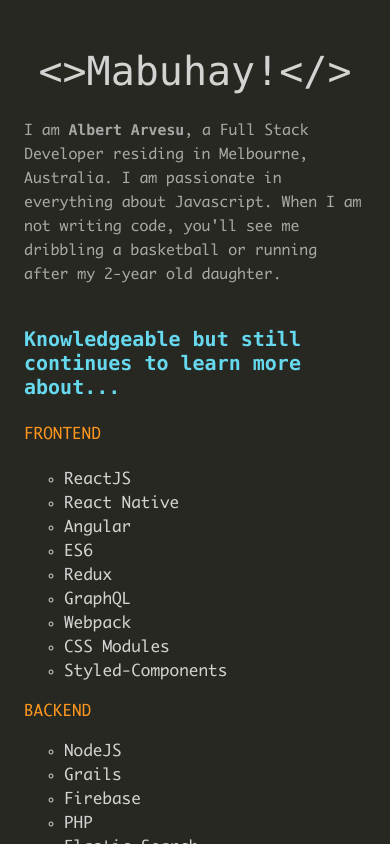
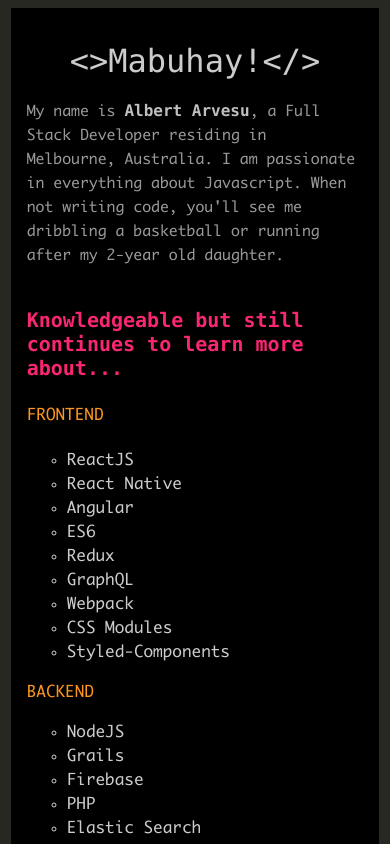
Before and after one commit to albertarvesu/albertarvesu.github.io, a React app: page / in a window 390 px wide. Shown: the top 844 px of the page. Built offline with nearby package versions, Linux system fonts and the light colour scheme.

Commit message:
responsiveness updates

```diff
--- a/src/App.css
+++ b/src/App.css
@@ -13,6 +13,12 @@
   font-size: 2.5rem;
   line-height: 2.5rem;
   font-weight: 500;
+}
+
+.name {
+  font-size: 1rem;
+  font-weight: 600;
+  color: white;
 }
 
 .subhead {
@@ -73,6 +79,23 @@
   animation: 1s blink step-end infinite;
 }
 
+@media only screen and (max-width: 600px) {
+  .body {
+    color: rgba(255, 255, 255);
+  }
+  .headline {
+    font-size: 2rem;
+    line-height: 2rem;
+  }
+  .container {
+    max-width: 90%;
+    background-color: black;
+  }
+  .lead {
+    color: #f92672;
+  }
+}
+
 @keyframes blink {
   from,
   to {
--- a/src/App.js
+++ b/src/App.js
@@ -11,10 +11,10 @@
       </div>
 
       <p className="subhead">
-        I am <strong>Albert Arvesu</strong>, a Full Stack Developer residing in
-        Melbourne, Australia. I am passionate in everything about Javascript.
-        When I am not writing code, you'll see me dribbling a basketball or
-        running after my 2-year old daughter.
+        My name is <strong className="name">Albert Arvesu</strong>, a Full Stack
+        Developer residing in Melbourne, Australia. I am passionate in
+        everything about Javascript. When not writing code, you'll see me
+        dribbling a basketball or running after my 2-year old daughter.
       </p>
 
       <h3 className="lead">
--- a/src/index.html
+++ b/src/index.html
@@ -3,7 +3,9 @@
 
 <head>
   <meta charset="utf-8">
-  <title>My Developer Website</title>
+  <meta http-equiv="x-ua-compatible" content="ie=edge">
+  <meta name="viewport" content="width=device-width, initial-scale=1">
+  <title>Developer Website</title>
 </head>
 
 <body>
```
Also changed, not shown: 1 other file (tests, documents, lock files or other folders).
